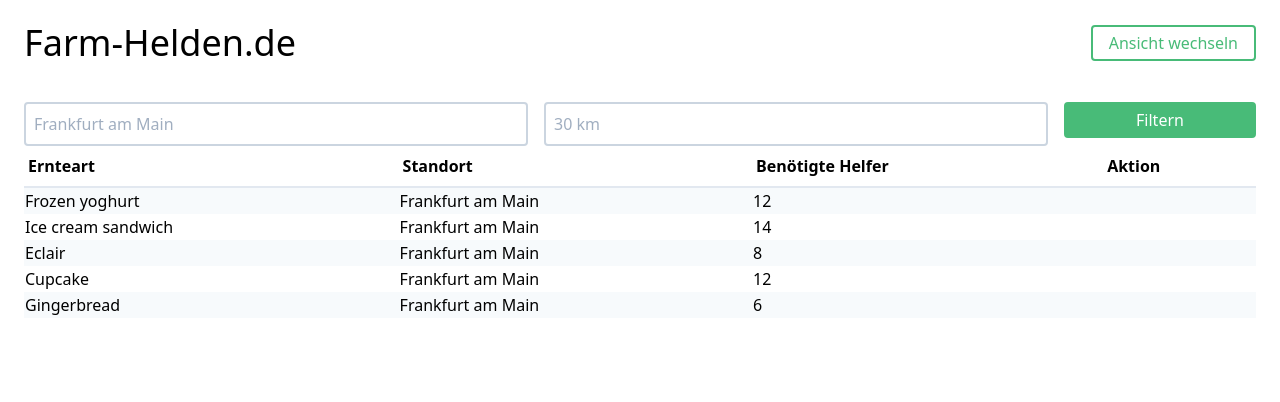
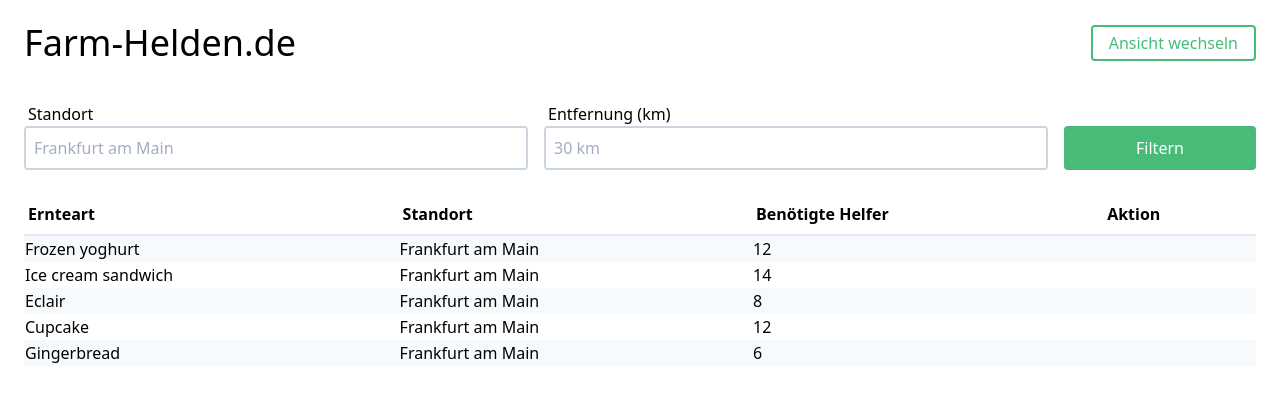
Before and after one commit to farmhelden/farmhelden-client, a Next.js app: page /helper in a window 1280 px wide. Shown: the top 402 px of the page. Built offline with nearby package versions, Linux system fonts and the light colour scheme.

Commit message:
Add labels to form and refactor file

```diff
--- a/pages/helper.tsx
+++ b/pages/helper.tsx
@@ -1,13 +1,12 @@
 import { useMemo } from "react";
 import { NextPageContext } from "next";
-import { Theme, createStyles, makeStyles } from "@material-ui/core/styles";
 import { Container } from "@material-ui/core";
+import { Formik, FormikProps, Form } from "formik";
 import Grid from "@material-ui/core/Grid";
+
 import { Table } from "../components/Table";
-
 import Header from "../components/Header";
 import Root from "../components/Root";
-import { Formik, FormikProps, Form } from "formik";
 import { PrimaryButton } from "../components/Button";
 import { InputField } from "../components/Form";
 
@@ -68,20 +67,26 @@ function Helper({ data }: any) {
         >
           {({ values }: FormikProps<typeof initialValues>) => {
             return (
-              <Form>
+              <Form className="mb-6">
                 <Grid container spacing={2}>
                   <Grid item xs={12} sm={5}>
                     <InputField
                       name="location"
+                      label="Standort"
                       placeholder="Frankfurt am Main"
                       block
                     />
                   </Grid>
                   <Grid item xs={12} sm={5}>
-                    <InputField name="radius" placeholder="30 km" block />
+                    <InputField
+                      label="Entfernung (km)"
+                      name="radius"
+                      placeholder="30 km"
+                      block
+                    />
                   </Grid>
-                  <Grid item xs={12} sm={2}>
-                    <PrimaryButton type="submit" block>
+                  <Grid item xs={12} sm={2} className="flex items-end">
+                    <PrimaryButton type="submit" className="py-2" block>
                       Filtern
                     </PrimaryButton>
                   </Grid>
```
